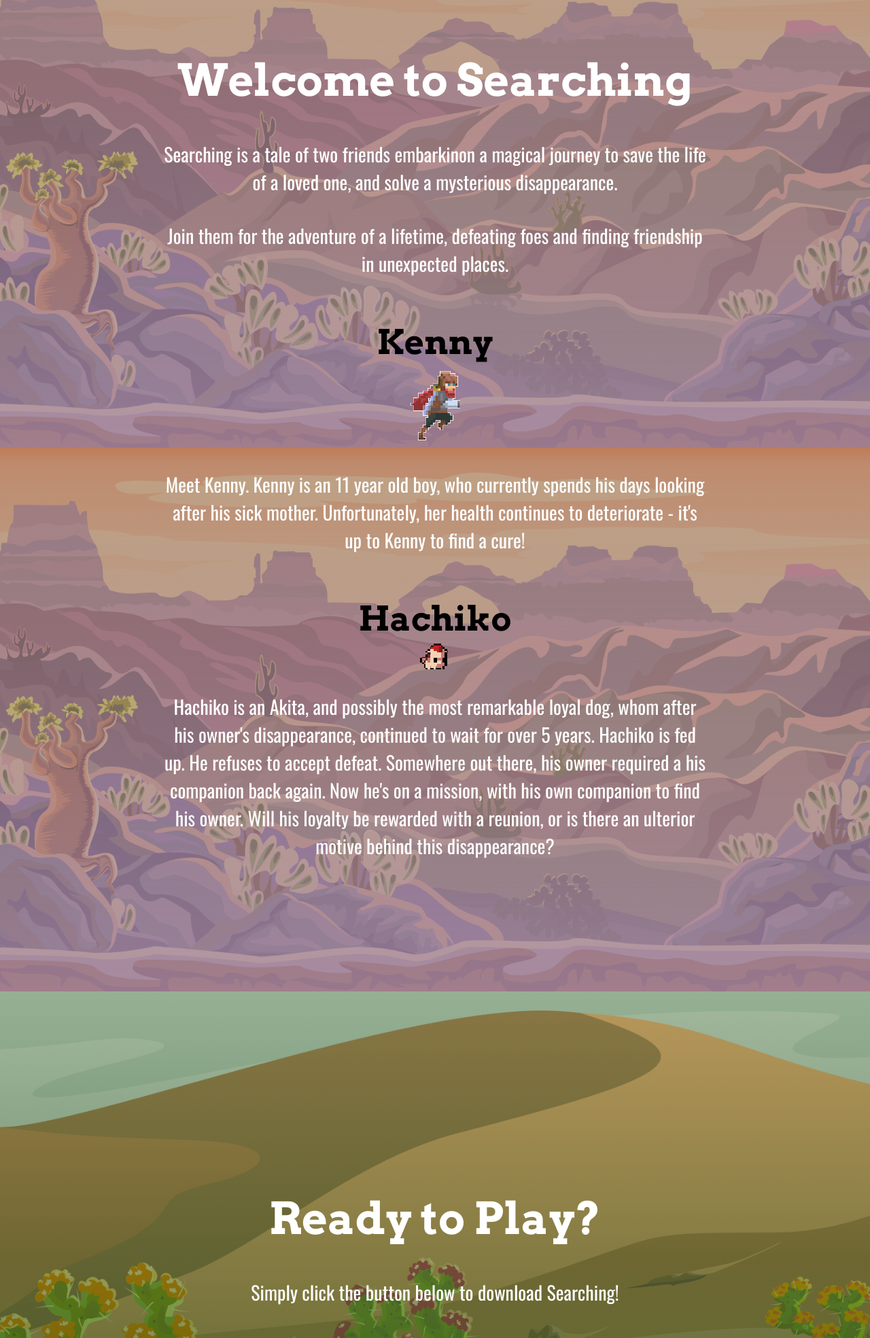
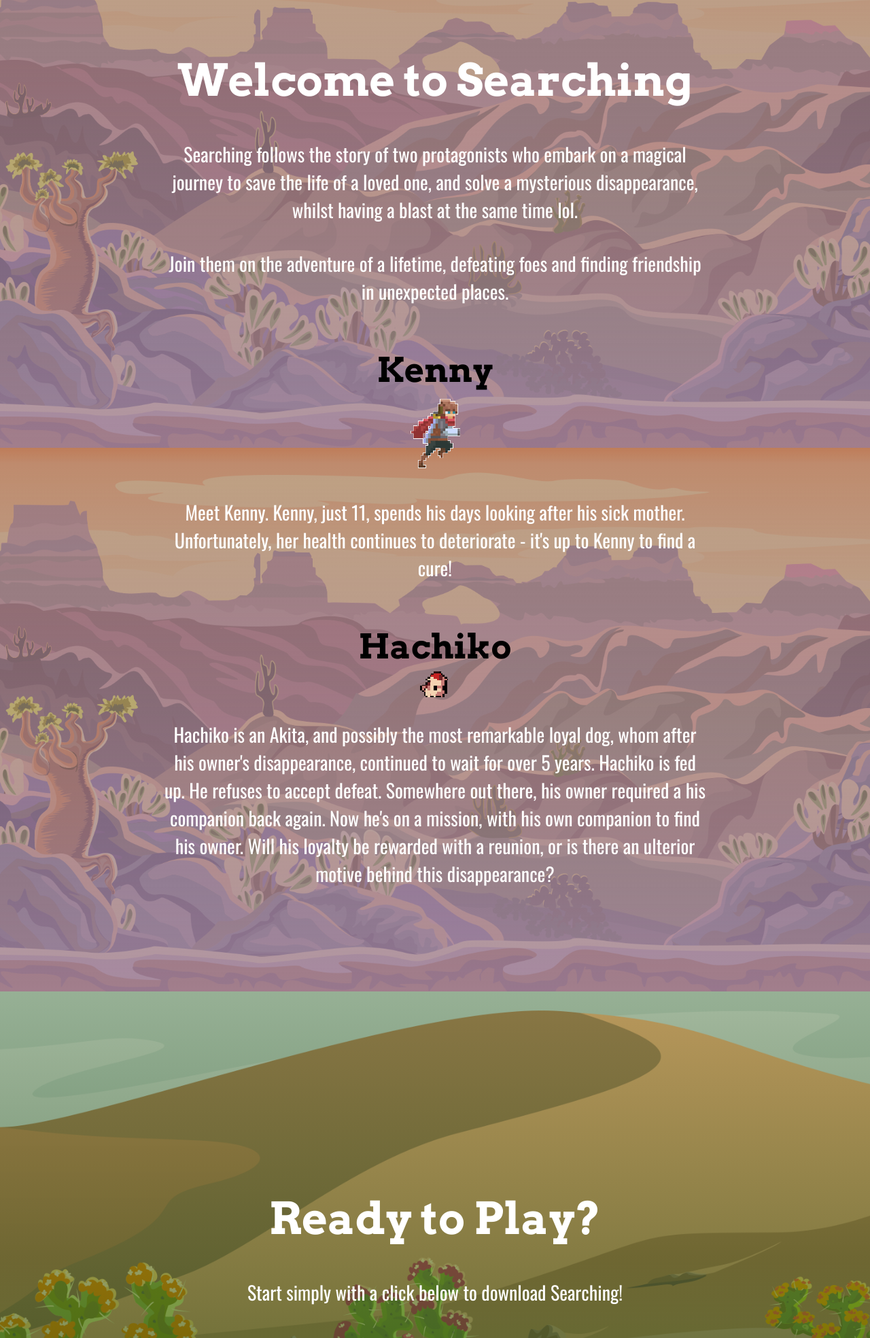
Before and after one commit to T9Searching/T9Searching.github.io, a plain HTML site: page index.html in a window 1280 px wide. Shown: the part 1091-3060 px from the top of the page at 68% size. Drawn offline with nearby package versions, Linux system fonts and the light colour scheme; a web font is replaced by a local one.

Commit message:
Update index.html

```diff
--- a/index.html
+++ b/index.html
@@ -61,12 +61,12 @@
  <div class="content" >
  <div class="quotes_container">
  <h1>Welcome to Searching</h1>
- <h3>Searching is a tale of two friends embarkinon a magical journey to save the life of a loved one, and solve a mysterious disappearance.</h3>
-     <h3><p>Join them for the adventure of a lifetime, defeating foes and finding friendship in unexpected places.</h3>
+ <h3>Searching follows the story of two protagonists who embark on a magical journey to save the life of a loved one, and solve a mysterious disappearance, whilst having a blast at the same time lol.</h3>
+     <h3><p>Join them on the adventure of a lifetime, defeating foes and finding friendship in unexpected places.</h3>
  <p><h2>Kenny</h2>
     <div id ="footlogo"> <img src="img/kenny.gif">
      </div>
- <h3><p>Meet Kenny. Kenny is an 11 year old boy, who currently spends his days looking after his sick mother. Unfortunately, her health continues to deteriorate - it's up to Kenny to find a cure! </h3>
+ <h3><p>Meet Kenny. Kenny, just 11, spends his days looking after his sick mother. Unfortunately, her health continues to deteriorate - it's up to Kenny to find a cure! </h3>
 
  <p><h2>Hachiko</h2>
      <div id ="footlogo"> <img src="img/hachiko.gif"></div>
@@ -80,7 +80,7 @@
  <div class="content">
  <div class="quotes_container">
  <h1>Ready to Play?</h1>
-     <h3> Simply click the button below to download Searching!</h3>
+     <h3> Start simply with a click below to download Searching!</h3>
           <div id="dlbtn">
           <div class="button">
   <a href="https://mega.nz/#!VwlRUK4a!5XD3c2v6rVKPP4VTBMuab573PuzT8REp4LMZvVCR7_o">Download</a>
@@ -97,8 +97,8 @@
  <div class="content">
  <div class="quotes_container">
  <h1>About Us</h1>
-     <h3> We're Team Nine, the developers of Searching. </h3>
-     <h3>For more information about us, or to follow our development, visit our <a href="https://jilebantino.wixsite.com/team9-searching">blog!</a></h3>
+     <h3> We're Team nine. Developers and advocates of <StrongSearching</Strong>. </h3>
+     <h3>For more information about us, or to follow our development, check out our <a href="https://jilebantino.wixsite.com/team9-searching">blogs!</a></h3>
  </div>
  </div>
  </div>
```
